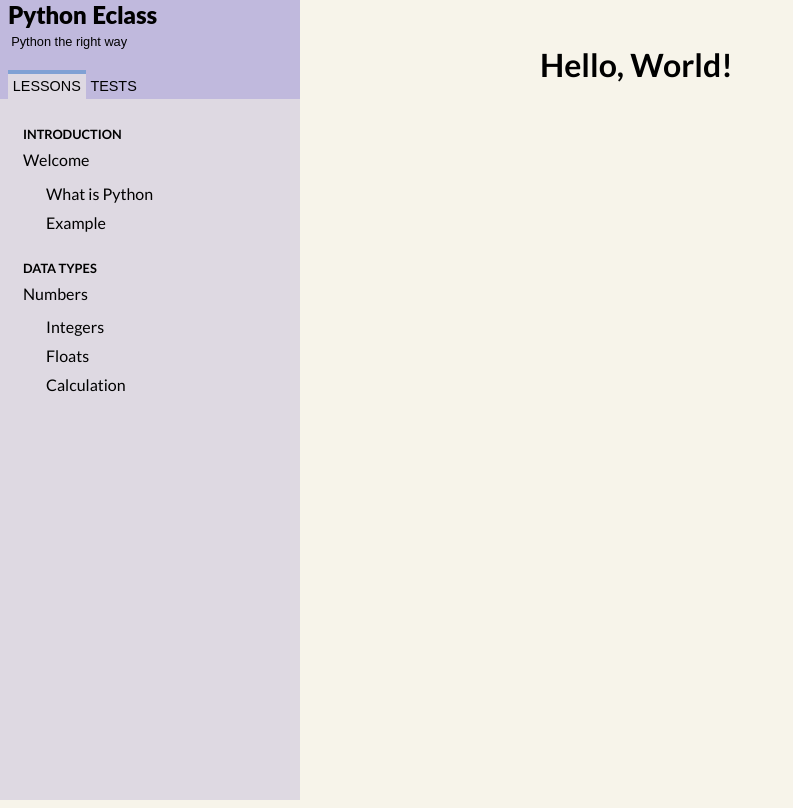
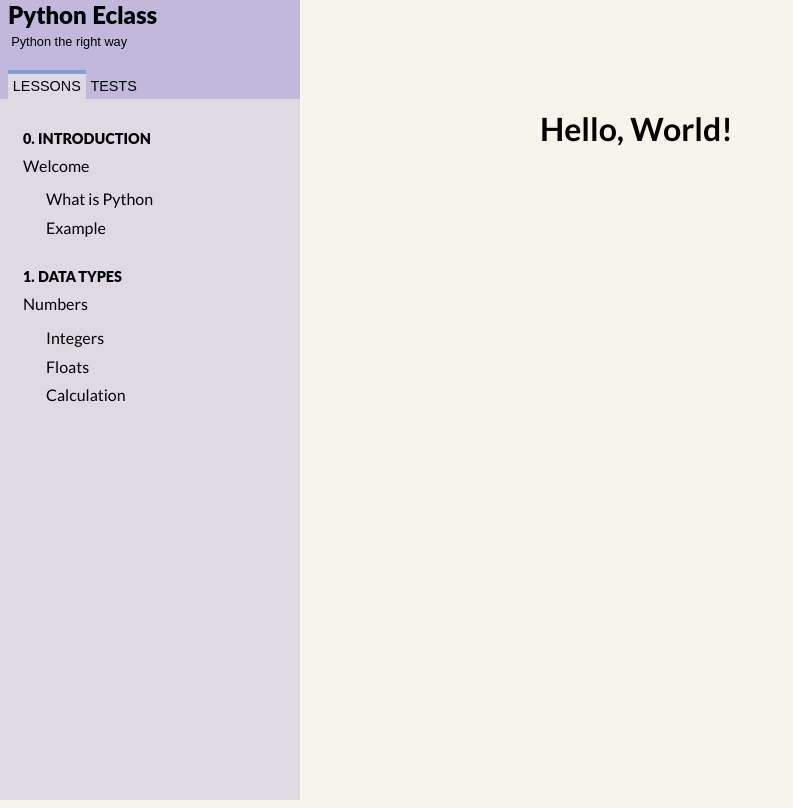
Before and after one commit to BillyGrande/eclass-python, a Flask app: page / in a window 1280 px wide. Shown: the whole page, without its empty margins (0-793 px from the left). Run offline with Flask 3, Linux system fonts and the light colour scheme; some libraries are stand-ins or nearby versions.

Commit message:
Fix main content padding, create endpont lessons, make some navbar clickable

```diff
--- a/src/eclass/static/style.css
+++ b/src/eclass/static/style.css
@@ -37,6 +37,15 @@
   background: var(--contentColor);
 }
 
+pre ,code {
+background-color: #f8fafc;
+font-family: 'Courier New', Courier, monospace;
+}
+
+a {
+  text-decoration: none;
+  font-family: var(--sansFontFamily);
+}
 .parent {
   display: flex;
   flex-direction: row;
@@ -49,11 +58,12 @@ main {
 .content {
    /* margin-left: 1rem; (/
    /* border-left: 1 rem; */
-    padding: 1rem 1rem 1rem 15rem;
+    padding: 5rem 15rem 1rem 15rem;
     position: absolute;
     margin: 0 auto;
     width: calc(100% - var(--sidebarMinWidth));
     left: var(--sidebarMinWidth);
+    min-height: 100%;
   }
 
 .sidebar {
@@ -87,12 +97,12 @@ main {
 
 .sidebar-header  a.sidebar-banner {
   background: var(--sidebarHeaderColor);
-  text-decoration: none;
   color: black;
   font-size: 1.5rem;
   padding-left: var(--paddingLeft);
   font-family: var(--fontSpecial);
   font-weight: 700;
+  text-decoration: none;
 }
 
 .sidebar-header  ul {
@@ -144,12 +154,15 @@ main {
 .sidebar ul.full-list li.group {
   text-transform: uppercase;
   font-weight: 700;
-  font-size: .8em;
+  font-size: .9em;
   margin: 1.5em 0 0;
   line-height: 1.8em;
   color: var(--sidebarSubheadings);
   padding-left: 15px;
+  font-family: var(--fontSpecial);
+
 }
+
 
 .sidebar ul.full-list li {
   line-height: 1.8em;
@@ -159,6 +172,7 @@ main {
 
 .sidebar ul.full-list a {
   background-color: var(--sidebarSubheadings);
+  color: black;
 }
 
 sidebar .full-list li a.expand + button.icon-expand {
@@ -186,3 +200,5 @@ sidebar .full-list li a.expand + button.icon-expand {
   will-change:transform
 }
 */
+
+pre code.hljs{display:block;overflow-x:auto;padding:1em}code.hljs{padding:3px 5px}.hljs{background:#f3f3f3;color:#444}.hljs-comment{color:#697070}.hljs-punctuation,.hljs-tag{color:#444a}.hljs-tag .hljs-attr,.hljs-tag .hljs-name{color:#444}.hljs-attribute,.hljs-doctag,.hljs-keyword,.hljs-meta .hljs-keyword,.hljs-name,.hljs-selector-tag{font-weight:700}.hljs-deletion,.hljs-number,.hljs-quote,.hljs-selector-class,.hljs-selector-id,.hljs-string,.hljs-template-tag,.hljs-type{color:#800}.hljs-section,.hljs-title{color:#800;font-weight:700}.hljs-link,.hljs-operator,.hljs-regexp,.hljs-selector-attr,.hljs-selector-pseudo,.hljs-symbol,.hljs-template-variable,.hljs-variable{color:#ab5656}.hljs-literal{color:#695}.hljs-addition,.hljs-built_in,.hljs-bullet,.hljs-code{color:#397300}.hljs-meta{color:#1f7199}.hljs-meta .hljs-string{color:#38a}.hljs-emphasis{font-style:italic}.hljs-strong{font-weight:700}
--- a/src/eclass/templates/base.html
+++ b/src/eclass/templates/base.html
@@ -10,6 +10,7 @@
     <link rel="preconnect" href="https://fonts.googleapis.com">
     <link rel="preconnect" href="https://fonts.gstatic.com" crossorigin>
     <link href="https://fonts.googleapis.com/css2?family=Lato:ital,wght@0,100;0,300;0,400;0,700;0,900;1,100;1,300;1,400;1,700;1,900&display=swap" rel="stylesheet">
+    <link rel="stylesheet" href="https://unpkg.com/@highlightjs/cdn-assets@11.9.0/styles/default.min.css">
     <title>Eclass</title>
 </head>
 <body>
@@ -36,17 +37,17 @@
         <div class="sidebar-tabpanel">
           <ul class="full-list">
             <li class="group">
-              Introduction
+              0. Introduction
               <li class="">
-                <a>Welcome</a>
+                <a href="{{ url_for('.welcome') }}">Welcome</a>
                 <ul class="tab">
-                  <li>What is Python</li>
+                  <li><a href="{{ url_for('.welcome', _anchor='what-is-python') }}">What is Python</a></li>
                   <li>Example</li>
                 </ul>
               </li>
             </li>
             <li class="group">
-              Data Types
+              1. Data Types
               <li class="">
                 <a>Numbers</a>
                 <ul class="tab">
--- a/src/eclass/views.py
+++ b/src/eclass/views.py
@@ -8,3 +8,7 @@ def hello_world():
 @app.route("/hello/<message>")
 def hello(message=None):
     return render_template('hello.html',message=message)
+
+@app.route("/lessons/welcome")
+def welcome():
+    return render_template('welcome.html')
```
Also changed, not shown: src/eclass/templates/welcome.html (added, +26 -0 lines).
